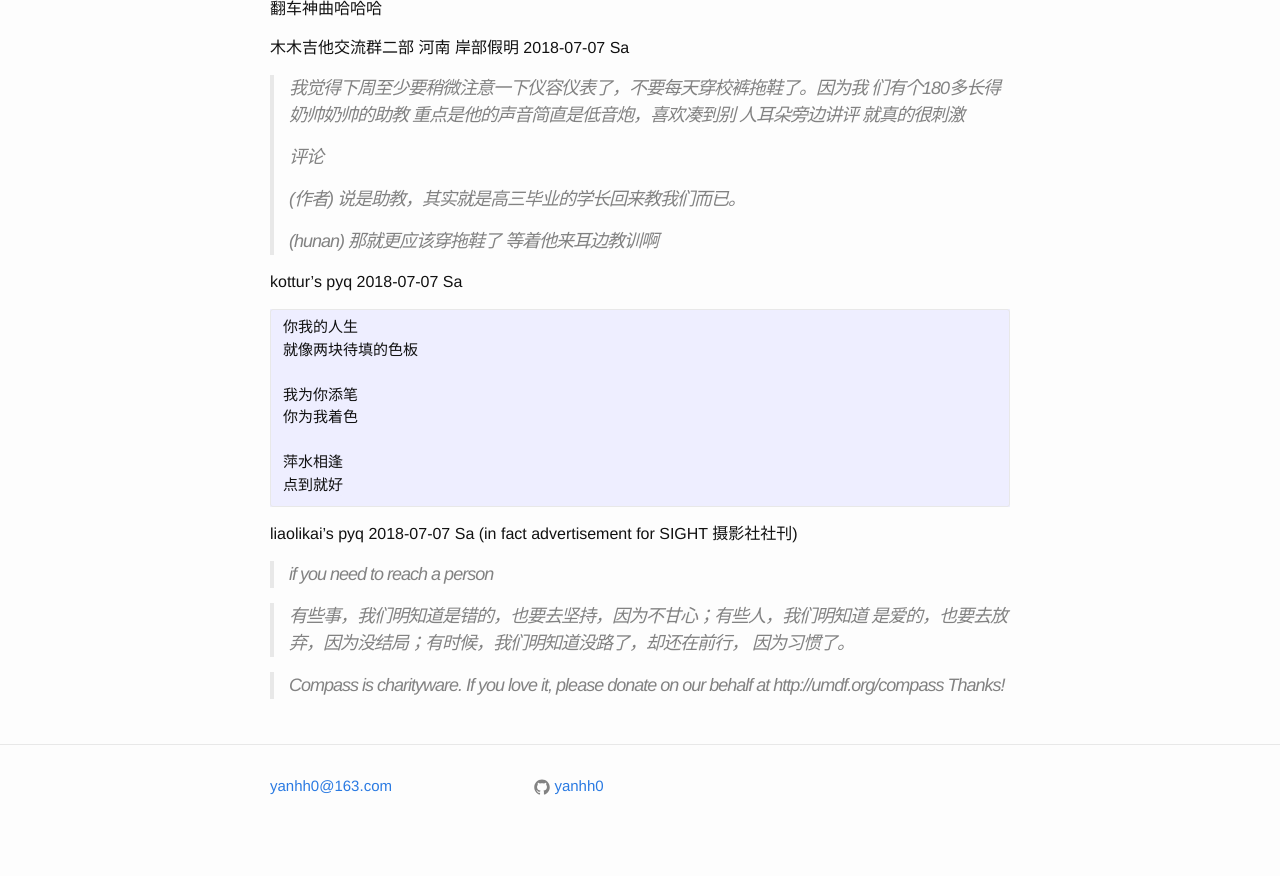
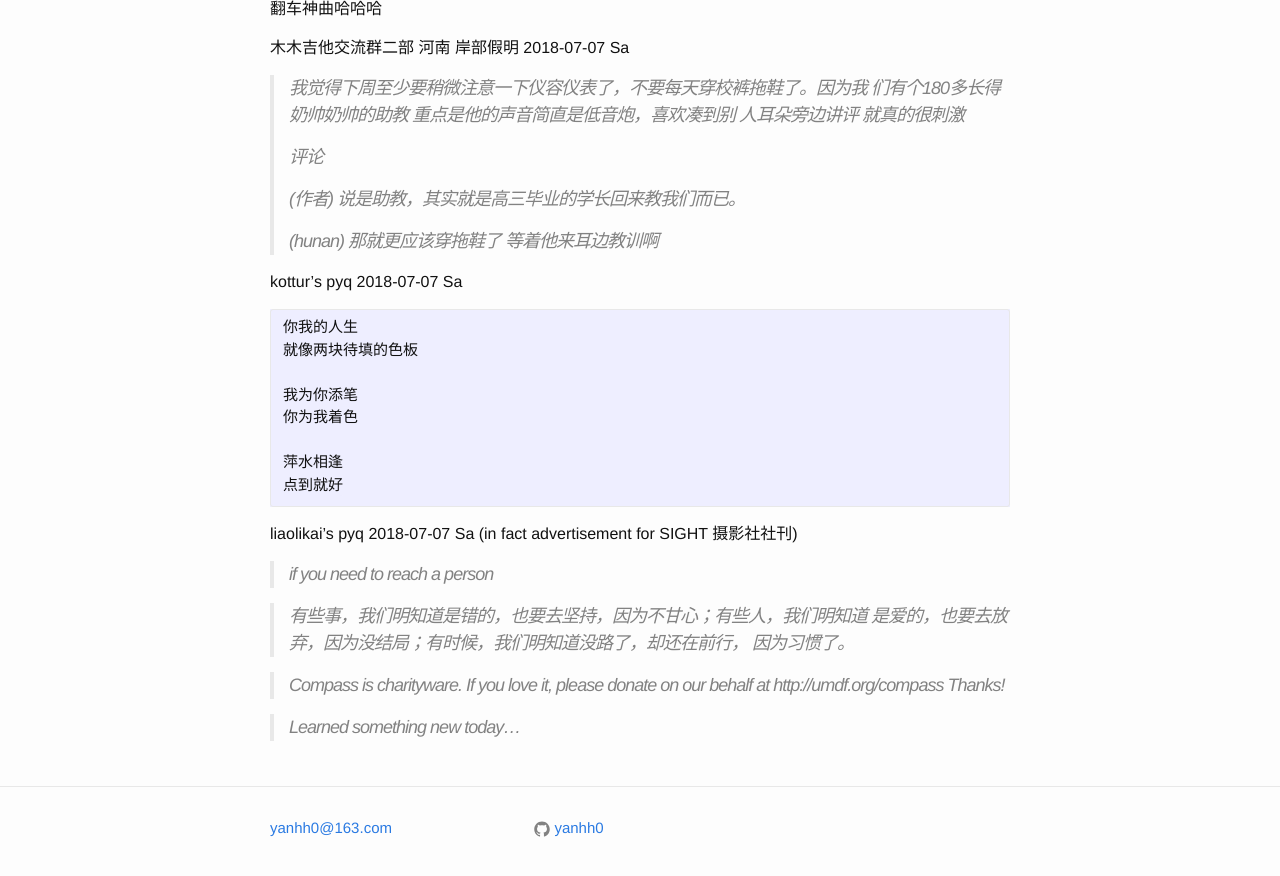
Before and after one commit to ggaarder7/yanhh0.github.io, a Jekyll site: the page built from blog/quotes.md, in a window 1280 px wide and 900 px high, scrolled down 1199 px. Shown: the top 876 px of the window. Built offline with Jekyll 4.4.1, drawn with Linux system fonts in a browser that asks for light colours.

Commit message:
*** empty log message ***

```diff
--- a/blog/quotes.md
+++ b/blog/quotes.md
@@ -97,3 +97,5 @@ liaolikai's pyq 2018-07-07 Sa (in fact advertisement for SIGHT
 
 > Compass is charityware. If you love it, please donate on our behalf
 > at http://umdf.org/compass Thanks!
+
+> Learned something new today…
```
